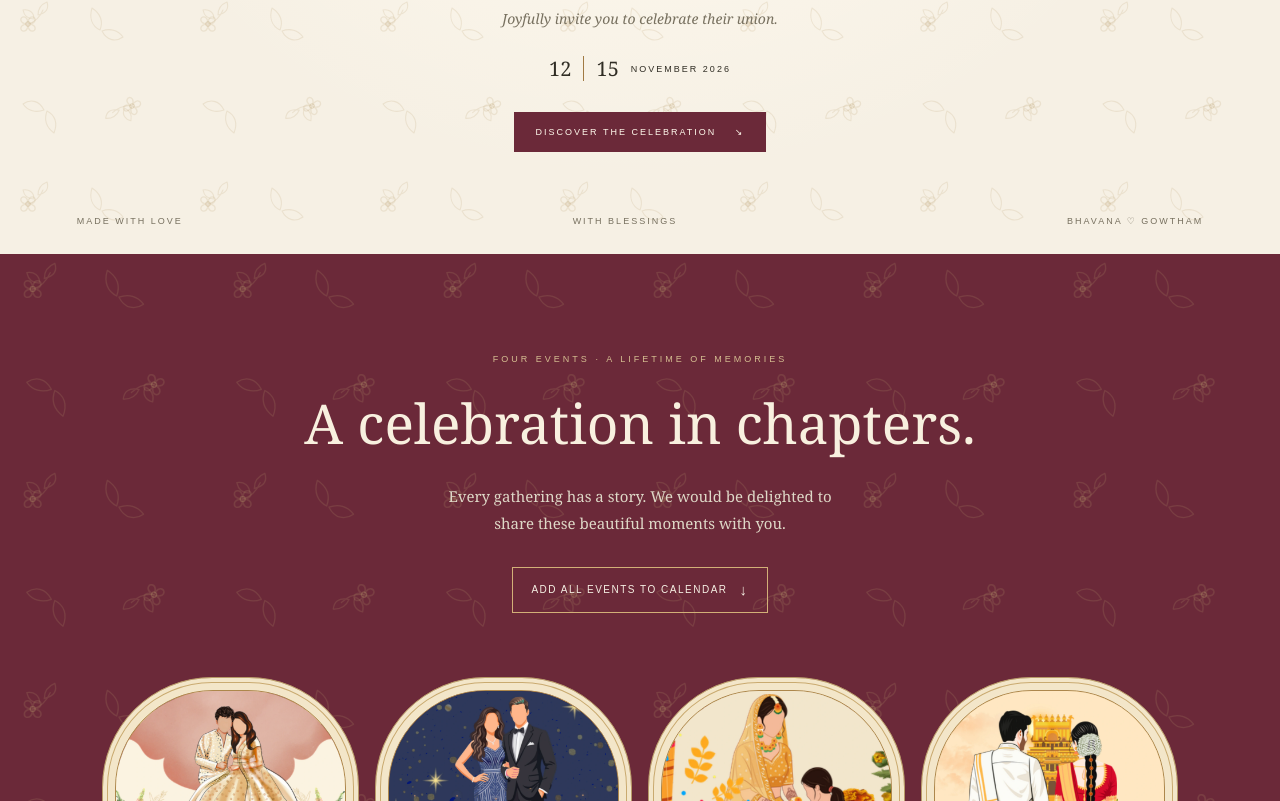
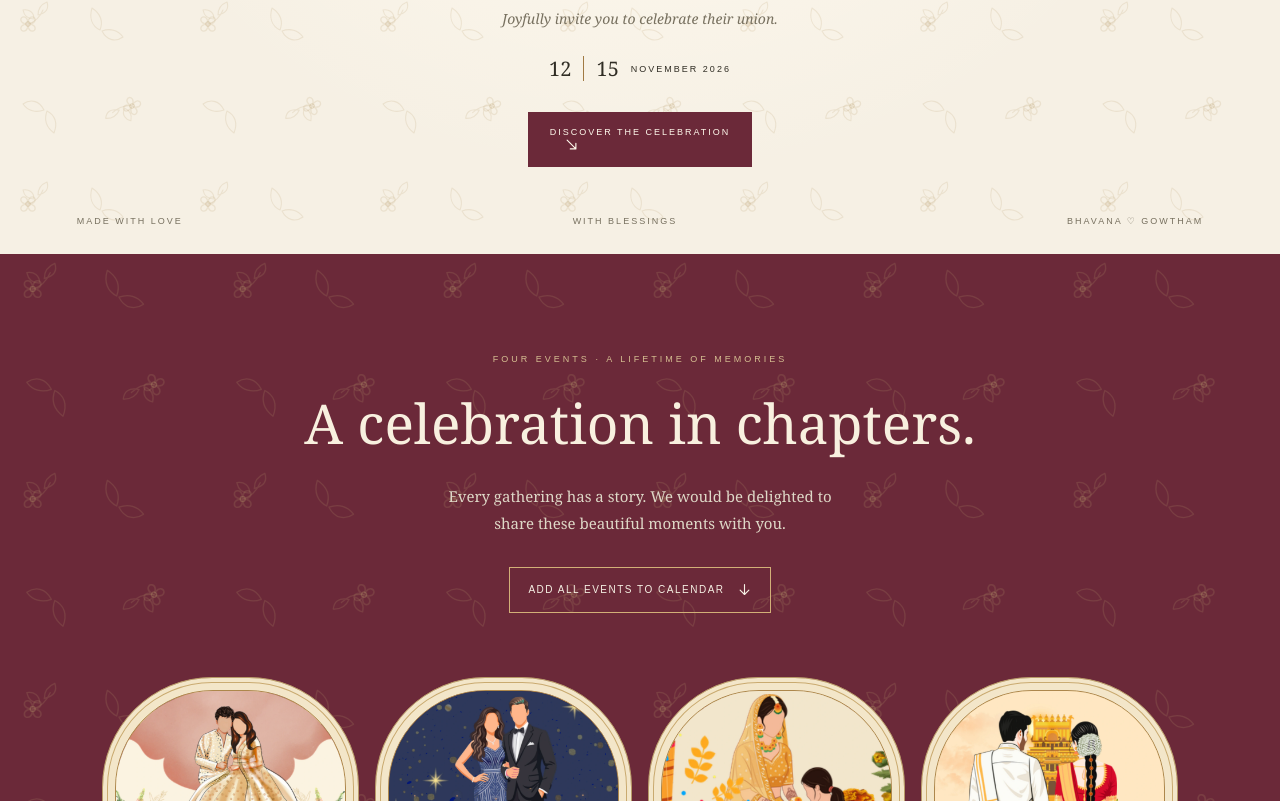
Before and after one commit to prabhavpulipaka/bhavana-gowtham-wedding, a Next.js app: page / in a window 1280 px wide. Shown: the part 619-1420 px from the top of the page. Built offline with nearby package versions, Linux system fonts and the light colour scheme.

Commit message:
Update invitation

```diff
--- a/app/globals.css
+++ b/app/globals.css
@@ -194,8 +194,14 @@ body {
   transform: translateY(-2px);
 }
 
-.enter-button span {
+.enter-button .arrow-icon {
   margin-left: 14px;
+}
+
+.arrow-icon {
+  flex: none;
+  width: 15px;
+  height: 15px;
 }
 
 .hero-footer {
@@ -467,7 +473,7 @@ body {
 
 .event-art::before,
 .event-art::after {
-  content: "❧";
+  content: "❧︎";
   position: absolute;
   color: #55704c;
   font-size: 48px;
--- a/app/page.tsx
+++ b/app/page.tsx
@@ -2,6 +2,30 @@
 "use client";
 
 import { useEffect, useState } from "react";
+
+function ArrowIcon({ direction }: { direction: "down" | "down-right" | "up-right" }) {
+  const paths = {
+    down: "M12 4v16m-7-7 7 7 7-7",
+    "down-right": "M5 5l14 14m-9 0h9v-9",
+    "up-right": "M5 19 19 5m-9 0h9v9",
+  };
+
+  return (
+    <svg
+      aria-hidden="true"
+      className="arrow-icon"
+      viewBox="0 0 24 24"
+      fill="none"
+      stroke="currentColor"
+      strokeWidth="1.8"
+      strokeLinecap="round"
+      strokeLinejoin="round"
+      focusable="false"
+    >
+      <path d={paths[direction]} />
+    </svg>
+  );
+}
 
 const events = [
   {
@@ -11,7 +35,7 @@ const events = [
     time: "11:00 AM onwards",
     venue: "Golden Serene Farm House, Hyderabad",
     art: "carnival",
-    symbol: "✺",
+    symbol: "✺\uFE0E",
     image: "/artwork/carnival.webp",
     calendarStart: "20261112T053000Z",
     calendarEnd: "20261112T113000Z",
@@ -25,7 +49,7 @@ const events = [
     time: "7:00 PM onwards",
     venue: "Advaya Convention, ORR Exit 6, Muneerabad",
     art: "sangeeth",
-    symbol: "✳",
+    symbol: "✳\uFE0E",
     image: "/artwork/sangeeth.webp",
     calendarStart: "20261113T133000Z",
     calendarEnd: "20261113T173000Z",
@@ -39,7 +63,7 @@ const events = [
     time: "3:00 PM onwards",
     venue: "Groom's and bride's residences",
     art: "mehandi",
-    symbol: "❋",
+    symbol: "❋\uFE0E",
     image: "/artwork/mehandi.webp",
     calendarStart: "20261114T093000Z",
     calendarEnd: "20261114T123000Z",
@@ -53,7 +77,7 @@ const events = [
     time: "Muhurtham: 9:15 PM · Dinner: 7:30 PM",
     venue: "Jenvi Convention, ORR Exit 6, Thumukunta",
     art: "pelli",
-    symbol: "✺",
+    symbol: "✺\uFE0E",
     image: "/artwork/pelli.webp",
     calendarStart: "20261115T140000Z",
     calendarEnd: "20261115T180000Z",
@@ -305,7 +329,7 @@ export default function Home() {
         </div>
 
         <a className="enter-button" href="#celebration" data-reveal>
-          {copy.button} <span>↘</span>
+          {copy.button} <ArrowIcon direction="down-right" />
         </a>
 
         <div className="hero-footer">
@@ -326,7 +350,7 @@ export default function Home() {
           data-reveal
           onClick={() => downloadCalendar(events, "bhavana-gowtham-events.ics")}
         >
-          Add all events to calendar <span aria-hidden="true">↓</span>
+          Add all events to calendar <ArrowIcon direction="down" />
         </button>
 
         <div className="event-list">
@@ -357,7 +381,7 @@ export default function Home() {
                     downloadCalendar([event], `${event.name.toLowerCase()}-2026.ics`)
                   }
                 >
-                  Add to calendar <span aria-hidden="true">↓</span>
+                  Add to calendar <ArrowIcon direction="down" />
                 </button>
               </div>
 
@@ -406,7 +430,7 @@ export default function Home() {
           </div>
           {/* Editorial note */}
           <div className="story-note" data-reveal>
-            <span className="story-flower">❋</span>
+            <span className="story-flower">{"❋\uFE0E"}</span>
             <p>Some stories are written in the stars.</p>
             <span className="story-note-bottom">
               THEIRS IS JUST BEGINNING
@@ -469,7 +493,7 @@ export default function Home() {
                   target="_blank"
                   rel="noopener noreferrer"
                 >
-                  Get directions <span aria-hidden="true">↗</span>
+                  Get directions <ArrowIcon direction="up-right" />
                 </a>
               )}
             </div>
@@ -485,7 +509,7 @@ export default function Home() {
     </section>
     <section className="invitation-closing" id="invitation-closing">
       <div className="closing-ornament" aria-hidden="true">
-        ❋ ───────── ✦ ───────── ❋
+        {"❋\uFE0E ───────── ✦\uFE0E ───────── ❋\uFE0E"}
       </div>
       <p className="closing-kicker" data-reveal>WITH LOVE & BLESSINGS</p>
       <h2 data-reveal>
@@ -537,7 +561,7 @@ export default function Home() {
         TWO FAMILIES · ONE BEAUTIFUL BEGINNING
       </p>
       <div className="closing-bottom-ornament" aria-hidden="true">
-        ❧
+        {"❧\uFE0E"}
       </div>
     </section>
       </main>
```
